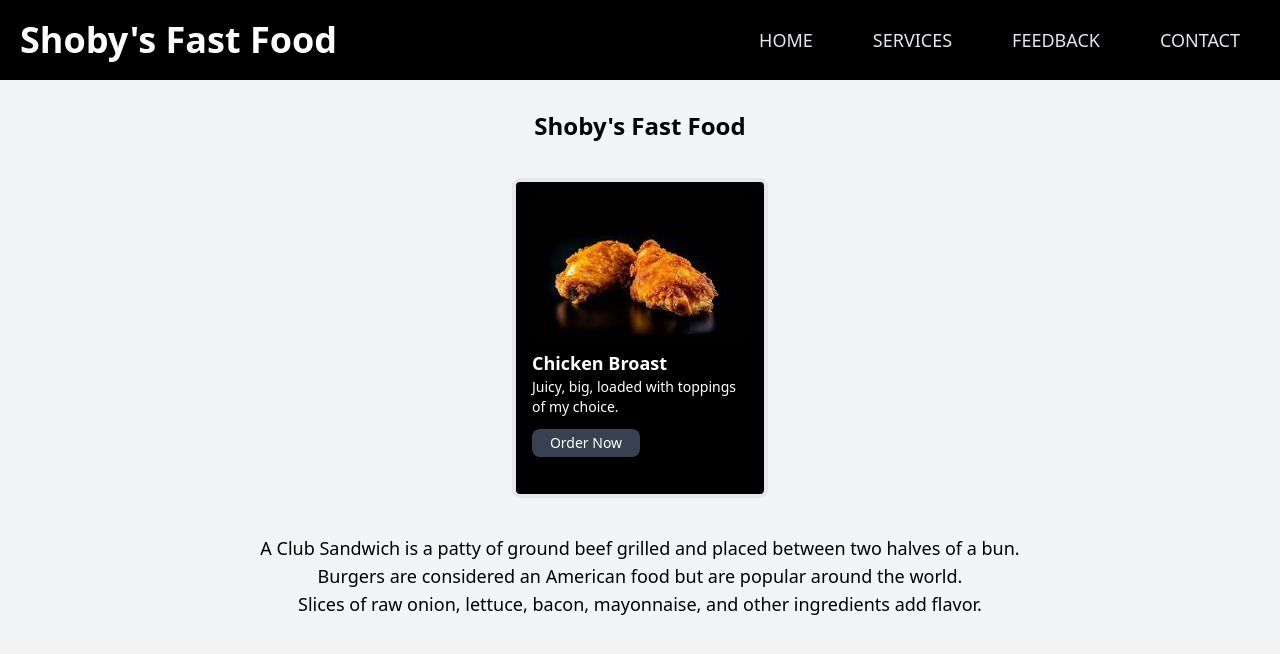
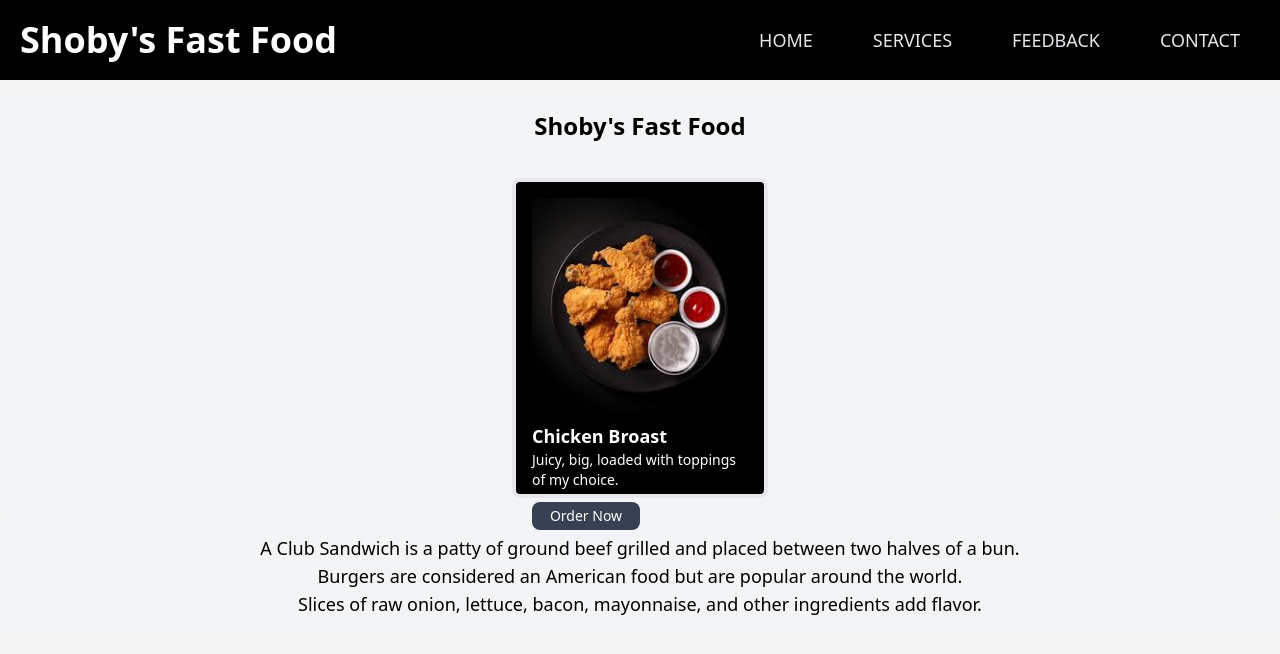
Before and after one commit to shoby056/Responsive-dynamic-Fast-Food-Web, a Next.js app: page /broast in a window 1280 px wide. Shown: the top 654 px of the page. Built offline with nearby package versions, Linux system fonts and the light colour scheme.

Commit message:
Update page.tsx

```diff
--- a/app/broast/page.tsx
+++ b/app/broast/page.tsx
@@ -11,7 +11,7 @@ export default function Responsive() {
     {
       id: 1,
       href: "/broast",
-      imgSrc: "/images/Broast.jpg",  // Make sure this path is correct
+      imgSrc: "/images/broast.jfif",  // Make sure this path is correct
       alt: "Chicken Broast",
       title: "Chicken Broast",
       description: "Juicy, big, loaded with toppings of my choice.",
```
